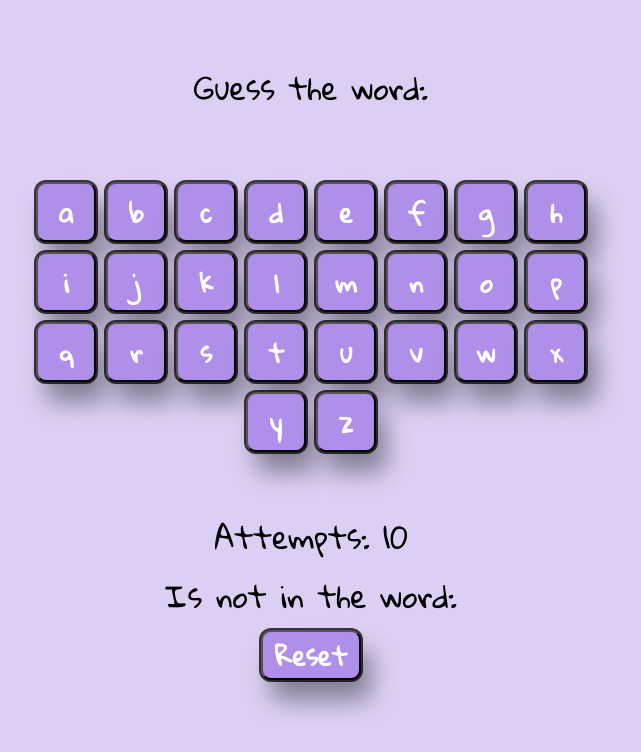
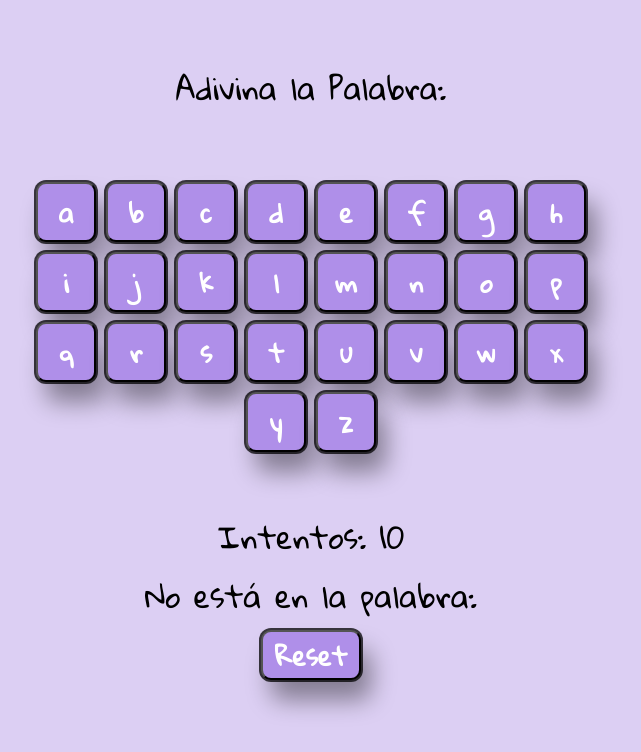
Before and after one commit to DanielaCueto/hangman-game-js, a plain HTML site: page index.html in a window 1280 px wide. Both pictures are taken after a click on the button "Reset". Shown: the whole page, without its empty margins (329-970 px from the left). Drawn offline with Linux system fonts and the light colour scheme; no server answers.

Commit message:
Changed language to spanish

```diff
--- a/index.html
+++ b/index.html
@@ -5,21 +5,21 @@
     <meta http-equiv="X-UA-Compatible" content="IE=edge" />
     <meta name="viewport" content="width=device-width, initial-scale=1.0" />
     <link rel="stylesheet" href="./css/main.css" />
-    <title>Hangman game</title>
+    <title>Adivina la palabra</title>
   </head>
   <body>
     <main class="main-page">
       <label for="word">
-        Guess the word: <br />
+        Adivina la Palabra: <br />
         <span class="js-word"></span>
       </label>
       <p class="js-inputWord"></p>
       <div class="keyBoard"></div>
       <div>
-        <span>Attempts: <span class="attempts">10</span></span>
+        <span>Intentos: <span class="attempts">10</span></span>
       </div>
       <div>
-        <span class="not-word">Is not in the word: </span>
+        <span class="not-word">No está en la palabra: </span>
       </div>
       <button class="js-reset reset">Reset</button>
     </main>
--- a/js/main.js
+++ b/js/main.js
@@ -93,7 +93,7 @@ function displayNotInWord() {
   const notInTheWord = getNotInTheWord();
   document.querySelector(
     ".not-word"
-  ).innerHTML = `Is not in the word:  ${notInTheWord.join(", ")}`;
+  ).innerHTML = `No está en la palabra:  ${notInTheWord.join(", ")}`;
   const attempts = getAttemptsLeft();
   const displayAttempt = document.querySelector(".attempts");
   displayAttempt.innerHTML = `${attempts}`;
```
